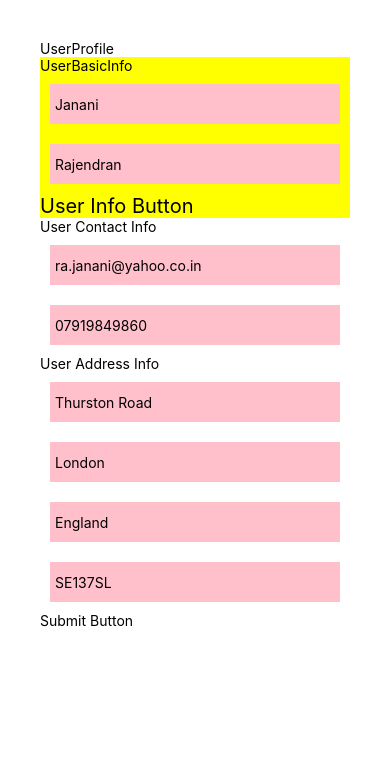
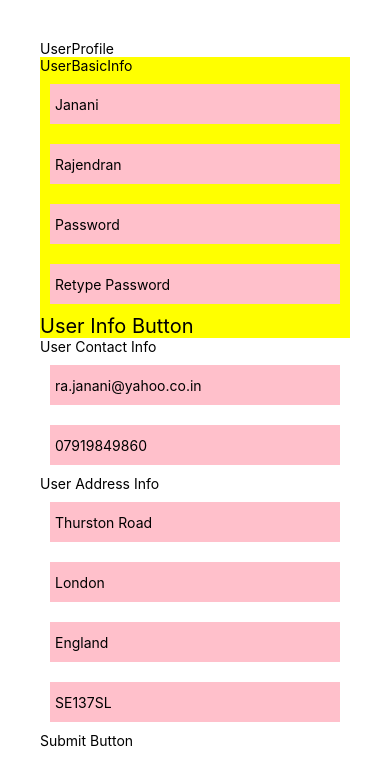
Before and after one commit to ra-janani/firstsampleproject, a React Native app: screen / in a window 390 px wide. Shown: the top 784 px of the page. Built offline with nearby package versions, Linux system fonts and the light colour scheme.

Commit message:
password and retype password donot match

```diff
--- a/src/components/UserBasicInfo.js
+++ b/src/components/UserBasicInfo.js
@@ -1,19 +1,51 @@
-import React from 'react';
+import {useState} from 'react';
 import {View, Text, TextInput, TouchableOpacity} from 'react-native';
 
-const UserBasicInfo = (props) => {
+const UserBasicInfo = props => {
+  const [pass, setPass] = useState('');
+  const [vpass, setVpass] = useState('');
 
-const {inputStyle,bgColor,colorChangeCB}=props;
+  const {inputStyle, bgColor, colorChangeCB} = props;
 
   return (
-    <View style={{backgroundColor:bgColor}}>
+    <View style={{backgroundColor: bgColor}}>
       <Text>UserBasicInfo</Text>
-      <TextInput value={props.firstName} onChangeText={()=>{}} placeholder='First Name' style={inputStyle}/>
-      <TextInput value={props.lastName} onChangeText={()=>{}} placeholder='Last Name'style={inputStyle}/>
-      <TouchableOpacity onPress={()=>{
-        colorChangeCB('blue');
-      }}><Text style={{fontSize:20}}>User Info Button</Text></TouchableOpacity>
+      <TextInput
+        value={props.firstName}
+        onChangeText={() => {}}
+        placeholder="First Name"
+        style={inputStyle}
+      />
+      <TextInput
+        value={props.lastName}
+        onChangeText={() => {}}
+        placeholder="Last Name"
+        style={inputStyle}
+      />
+      <TextInput
+        value={pass}
+        onChangeText={changedText => {
+          setPass(changedText);
+        }}
+        placeholder="Password"
+        style={inputStyle}
+        secureTextEntry></TextInput>
+      {pass != vpass && <Text>Password doesnot match</Text>}
 
+      <TextInput
+        value={vpass}
+        onChangeText={changedText => {
+          setVpass(changedText);
+        }}
+        placeholder="Retype Password"
+        style={inputStyle}
+        secureTextEntry></TextInput>
+      <TouchableOpacity
+        onPress={() => {
+          colorChangeCB('blue');
+        }}>
+        <Text style={{fontSize: 20}}>User Info Button</Text>
+      </TouchableOpacity>
     </View>
   );
 };
```
